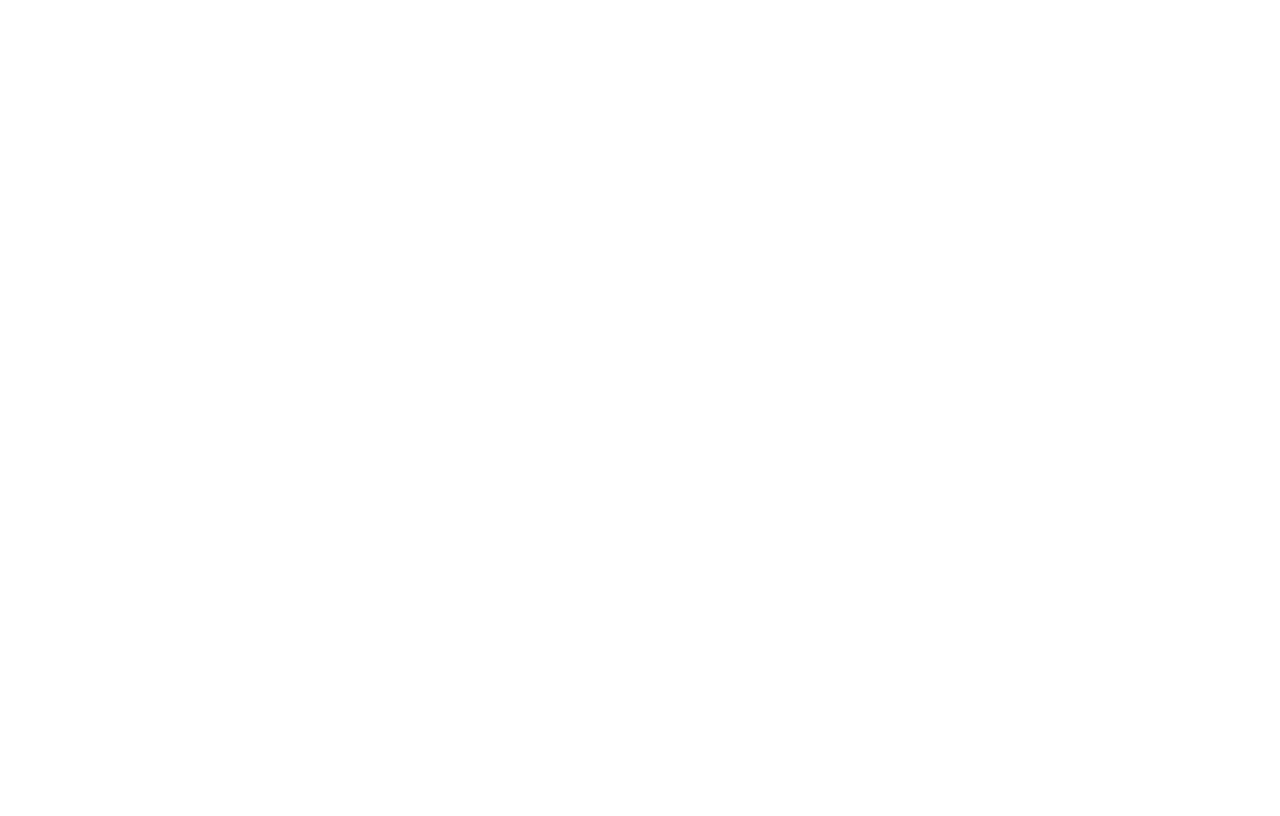
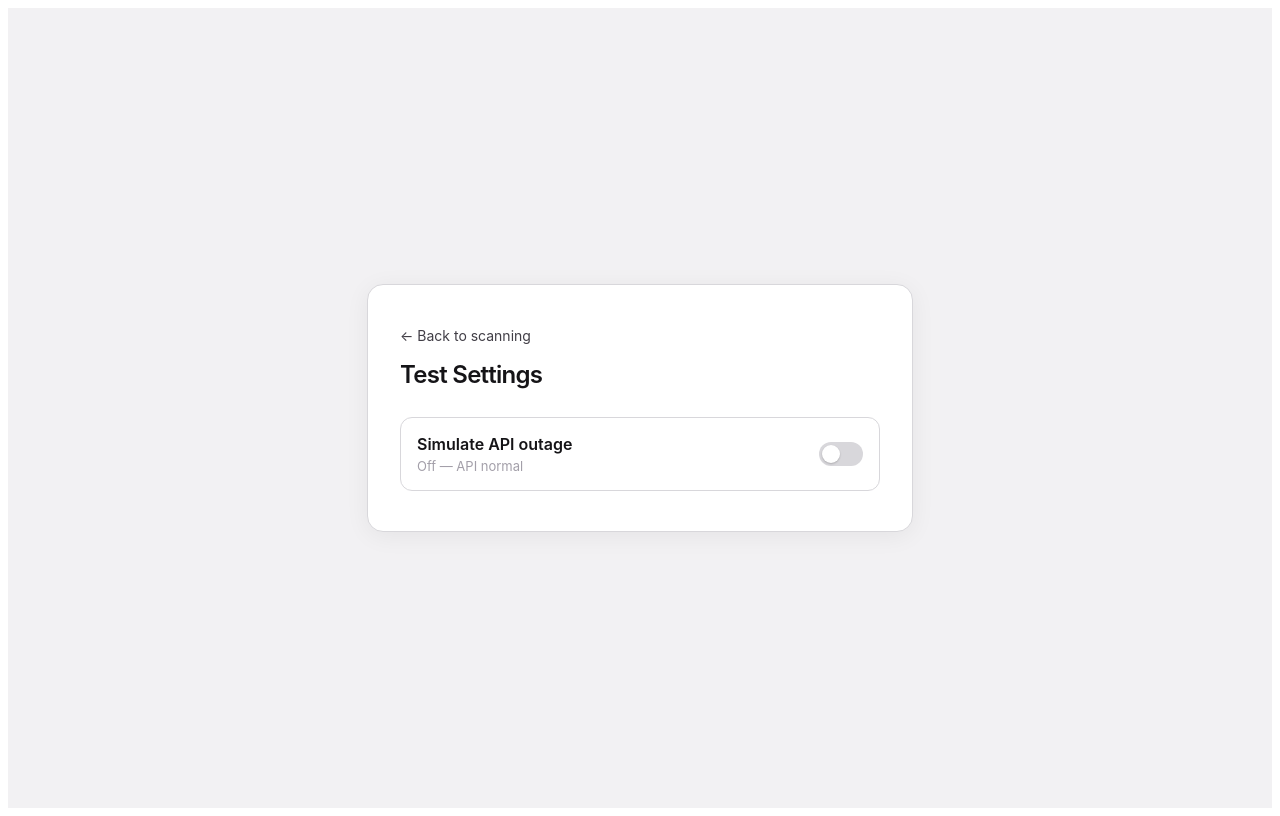
Before and after one commit to spydrone13/orthanc-scan-ui, an Angular app: page /admin in a window 1280 px wide. Before the commit this address led to /. Built offline with nearby package versions, Linux system fonts and the light colour scheme.

Commit message:
API outage test setting

```diff
--- /dev/null
+++ b/src/app/admin/admin.css
@@ -0,0 +1,124 @@
+:host {
+  --gray-900: oklch(19.37% 0.006 300.98);
+  --gray-700: oklch(36.98% 0.014 302.71);
+  --gray-400: oklch(70.9% 0.015 304.04);
+  --gray-100: oklch(96% 0.003 302);
+  --border: oklch(88% 0.006 302);
+  --amber: #d48806;
+
+  font-family: "Inter", -apple-system, BlinkMacSystemFont, "Segoe UI", Roboto,
+    Helvetica, Arial, sans-serif;
+  display: block;
+  min-height: 100dvh;
+  background: var(--gray-100);
+}
+
+.page {
+  min-height: 100dvh;
+  display: flex;
+  align-items: center;
+  justify-content: center;
+  padding: 2rem 1rem;
+  box-sizing: border-box;
+}
+
+.card {
+  background: #fff;
+  border: 1px solid var(--border);
+  border-radius: 1rem;
+  padding: 2.5rem 2rem;
+  width: 100%;
+  max-width: 480px;
+  box-shadow: 0 4px 24px oklch(0% 0 0 / 6%);
+}
+
+.back-link {
+  display: inline-block;
+  margin-bottom: 1rem;
+  font-size: 0.875rem;
+  color: var(--gray-700);
+  text-decoration: none;
+}
+
+.back-link:hover {
+  text-decoration: underline;
+}
+
+.card-title {
+  font-size: 1.5rem;
+  font-weight: 600;
+  color: var(--gray-900);
+  margin: 0 0 1.75rem;
+  letter-spacing: -0.03em;
+}
+
+.toggle-row {
+  display: flex;
+  align-items: center;
+  justify-content: space-between;
+  gap: 1rem;
+  padding: 1rem;
+  border: 1px solid var(--border);
+  border-radius: 0.75rem;
+  cursor: pointer;
+}
+
+.toggle-text {
+  display: flex;
+  flex-direction: column;
+  gap: 0.25rem;
+}
+
+.toggle-label {
+  font-weight: 600;
+  color: var(--gray-900);
+}
+
+.toggle-status {
+  font-size: 0.8125rem;
+  color: var(--gray-400);
+}
+
+.toggle-status--on {
+  color: var(--amber);
+  font-weight: 600;
+}
+
+.switch {
+  appearance: none;
+  flex-shrink: 0;
+  position: relative;
+  width: 2.75rem;
+  height: 1.5rem;
+  margin: 0;
+  border-radius: 999px;
+  background: var(--border);
+  cursor: pointer;
+  transition: background 0.15s ease;
+}
+
+.switch::after {
+  content: '';
+  position: absolute;
+  top: 0.1875rem;
+  left: 0.1875rem;
+  width: 1.125rem;
+  height: 1.125rem;
+  border-radius: 50%;
+  background: #fff;
+  box-shadow: 0 1px 2px oklch(0% 0 0 / 20%);
+  transition: transform 0.15s ease;
+}
+
+.switch:checked {
+  background: var(--amber);
+}
+
+.switch:checked::after {
+  transform: translateX(1.25rem);
+}
+
+.switch:focus-visible {
+  outline: 2px solid var(--amber);
+  outline-offset: 2px;
+}
--- /dev/null
+++ b/src/app/admin/admin.html
@@ -0,0 +1,23 @@
+<main class="page">
+  <div class="card">
+    <a class="back-link" routerLink="/scan-lot">&#8592; Back to scanning</a>
+    <h1 class="card-title">Test Settings</h1>
+
+    <label class="toggle-row" for="apiOutage">
+      <span class="toggle-text">
+        <span class="toggle-label">Simulate API outage</span>
+        <span class="toggle-status" [class.toggle-status--on]="settings.apiOutage()">
+          {{ settings.apiOutage() ? 'ON — scans will fail as network errors' : 'Off — API normal' }}
+        </span>
+      </span>
+      <input
+        id="apiOutage"
+        type="checkbox"
+        role="switch"
+        class="switch"
+        [checked]="settings.apiOutage()"
+        (change)="settings.setApiOutage($any($event.target).checked)"
+      />
+    </label>
+  </div>
+</main>
--- /dev/null
+++ b/src/app/admin/admin.ts
@@ -0,0 +1,13 @@
+import { Component, inject } from '@angular/core';
+import { RouterLink } from '@angular/router';
+import { TestSettingsService } from './test-settings.service';
+
+@Component({
+  selector: 'app-admin',
+  imports: [RouterLink],
+  templateUrl: './admin.html',
+  styleUrl: './admin.css',
+})
+export class AdminComponent {
+  readonly settings = inject(TestSettingsService);
+}
--- /dev/null
+++ b/src/app/admin/test-settings.service.ts
@@ -0,0 +1,40 @@
+import { Injectable, signal } from '@angular/core';
+import { environment } from '../../environments/environment';
+
+const API_OUTAGE_KEY = 'test.apiOutage';
+
+function readApiOutage(): boolean {
+  try {
+    return localStorage.getItem(API_OUTAGE_KEY) === 'true';
+  } catch {
+    return false;
+  }
+}
+
+@Injectable({ providedIn: 'root' })
+export class TestSettingsService {
+  private readonly outage = signal(environment.enableAdmin && readApiOutage());
+  readonly apiOutage = this.outage.asReadonly();
+
+  constructor() {
+    // Keep other tabs (e.g. a scanning tab) in sync with the admin screen.
+    window.addEventListener('storage', e => {
+      if (e.key === API_OUTAGE_KEY) {
+        this.outage.set(environment.enableAdmin && e.newValue === 'true');
+      }
+    });
+  }
+
+  setApiOutage(on: boolean): void {
+    this.outage.set(on);
+    try {
+      if (on) {
+        localStorage.setItem(API_OUTAGE_KEY, 'true');
+      } else {
+        localStorage.removeItem(API_OUTAGE_KEY);
+      }
+    } catch {
+      // Storage unavailable; setting just won't survive a refresh.
+    }
+  }
+}
--- a/src/app/app.routes.ts
+++ b/src/app/app.routes.ts
@@ -1,7 +1,10 @@
 import { Routes } from '@angular/router';
 import { ScanLotComponent } from './scan-lot/scan-lot';
+import { AdminComponent } from './admin/admin';
+import { environment } from '../environments/environment';
 
 export const routes: Routes = [
   { path: '', redirectTo: 'scan-lot', pathMatch: 'full' },
   { path: 'scan-lot', component: ScanLotComponent },
+  ...(environment.enableAdmin ? [{ path: 'admin', component: AdminComponent }] : []),
 ];
--- a/src/app/scan-lot/scan-lot.css
+++ b/src/app/scan-lot/scan-lot.css
@@ -339,6 +339,19 @@ select.invalid:focus {
   color: #c0392b;
 }
 
+.outage-banner {
+  display: block;
+  margin-bottom: 1rem;
+  padding: 0.5rem 0.75rem;
+  font-size: 0.8125rem;
+  font-weight: 600;
+  color: #d48806;
+  background: #fffbe6;
+  border: 1px solid #ffe58f;
+  border-radius: 0.5rem;
+  text-decoration: none;
+}
+
 .history-row--failed {
   cursor: help;
 }
--- a/src/app/scan-lot/scan-lot.html
+++ b/src/app/scan-lot/scan-lot.html
@@ -46,6 +46,9 @@
 } @else {
   <main class="page">
     <div class="card">
+      @if (store.testSettings.apiOutage()) {
+        <a class="outage-banner" routerLink="/admin">Simulated API outage is ON &middot; Test settings</a>
+      }
       <button type="button" class="back-link" (click)="goBackToUsername()">&#8592; Back</button>
       <h1 class="card-title">Scan Lot to New Stage</h1>
 
--- a/src/app/scan-lot/scan-lot.service.ts
+++ b/src/app/scan-lot/scan-lot.service.ts
@@ -1,9 +1,10 @@
 import { Injectable, effect, inject, signal } from '@angular/core';
 import { HttpClient, HttpErrorResponse } from '@angular/common/http';
-import { Observable, of, tap, map, catchError, throwError, TimeoutError } from 'rxjs';
+import { Observable, of, tap, map, catchError, throwError, timer, TimeoutError } from 'rxjs';
 import { delay, timeout } from 'rxjs/operators';
 import { environment } from '../../environments/environment';
 import lotStagesJson from '../../environments/lot-stages.json';
+import { TestSettingsService } from '../admin/test-settings.service';
 
 export interface LotStage {
   id: string;
@@ -126,6 +127,7 @@ function storeUnsentScans(items: ScanHistoryItem[]): void {
 @Injectable({ providedIn: 'root' })
 export class ScanLotService {
   private readonly http = inject(HttpClient);
+  readonly testSettings = inject(TestSettingsService);
 
   readonly sessionData = signal<SessionData | null>(readStoredSession());
   readonly view = signal<'session' | 'scan'>(this.sessionData() ? 'scan' : 'session');
@@ -236,6 +238,11 @@ export class ScanLotService {
   }
 
   private postScan(record: ScanRecord): Observable<ScanResponse> {
+    if (this.testSettings.apiOutage()) {
+      return timer(1000).pipe(map(() => {
+        throw new HttpErrorResponse({ status: 0, statusText: 'Simulated outage' });
+      }));
+    }
     if (!environment.useMockApi) {
       return this.http.post<ScanResponse>(`${environment.apiUrl}/api/scans`, record);
     }
--- a/src/app/scan-lot/scan-lot.ts
+++ b/src/app/scan-lot/scan-lot.ts
@@ -1,11 +1,11 @@
 import { Component, computed, inject, OnInit, signal } from '@angular/core';
-import { ActivatedRoute, Router } from '@angular/router';
+import { ActivatedRoute, Router, RouterLink } from '@angular/router';
 import { ReactiveFormsModule, FormBuilder, Validators } from '@angular/forms';
 import { DestinationOption, ScanLotService } from './scan-lot.service';
 
 @Component({
   selector: 'app-scan-lot',
-  imports: [ReactiveFormsModule],
+  imports: [ReactiveFormsModule, RouterLink],
   templateUrl: './scan-lot.html',
   styleUrl: './scan-lot.css',
 })
--- a/src/environments/environment.prod.ts
+++ b/src/environments/environment.prod.ts
@@ -1,4 +1,5 @@
 export const environment = {
   useMockApi: false,
   apiUrl: 'https://api.example.com',
+  enableAdmin: false,
 };
--- a/src/environments/environment.ts
+++ b/src/environments/environment.ts
@@ -1,4 +1,5 @@
 export const environment = {
   useMockApi: true,
   apiUrl: 'http://localhost:3000',
+  enableAdmin: true,
 };
```
